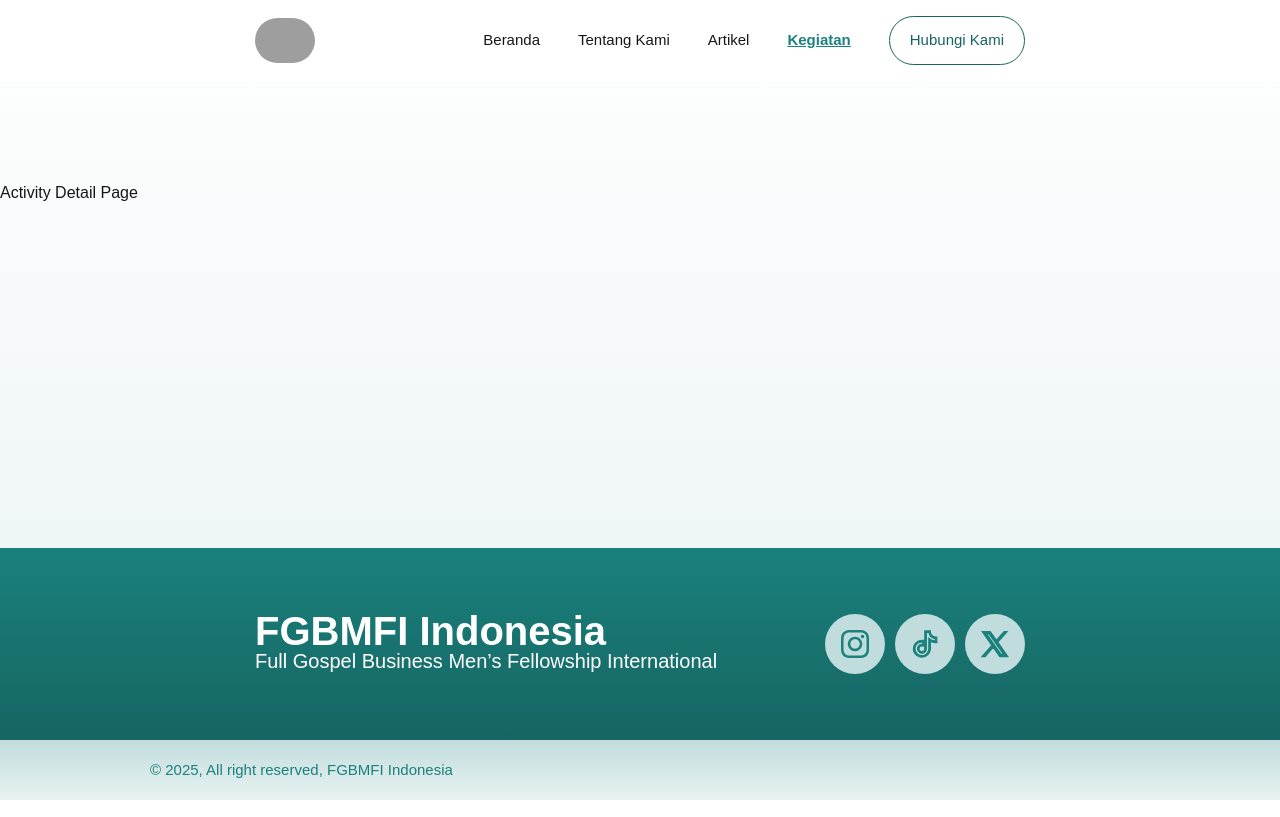
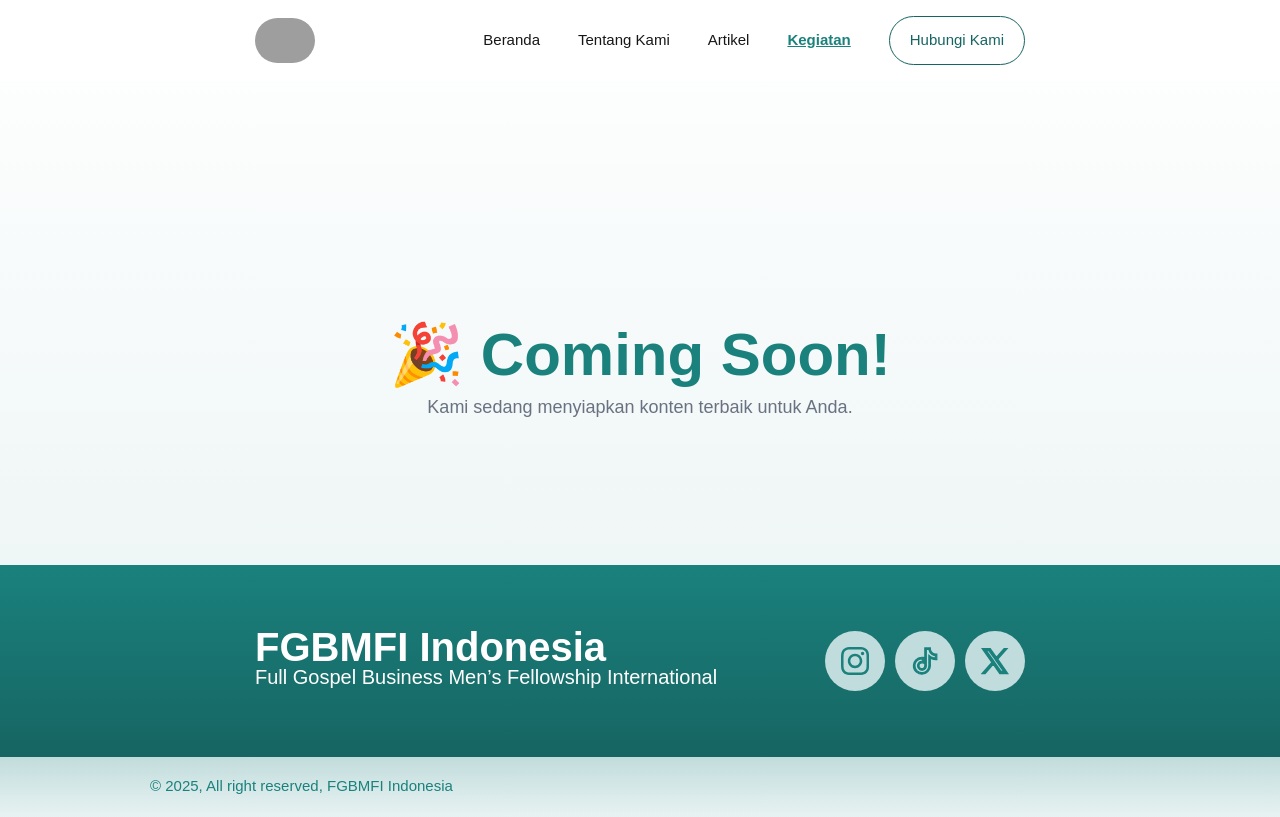
Before and after one commit to reskiabs/fgbmfi-web, a Next.js app: page /activities/147 in a window 1280 px wide. Built offline with nearby package versions, Linux system fonts and the light colour scheme; grey boxes are pictures that could not be loaded.

Commit message:
feat: cooming soon page

```diff
--- a/app/about-us/page.tsx
+++ b/app/about-us/page.tsx
@@ -1,3 +1,5 @@
+import ComingSoon from "@/components/ComingSoon";
+import Container from "@/components/contents/Container";
 import { Metadata } from "next";
 
 export const metadata: Metadata = {
@@ -6,7 +8,11 @@
 };
 
 const AboutUsPage = () => {
-  return <div>About Us Page</div>;
+  return (
+    <Container>
+      <ComingSoon />
+    </Container>
+  );
 };
 
 export default AboutUsPage;
--- a/app/activities/[id]/page.tsx
+++ b/app/activities/[id]/page.tsx
@@ -1,3 +1,5 @@
+import ComingSoon from "@/components/ComingSoon";
+import Container from "@/components/contents/Container";
 import { Metadata } from "next";
 
 export const metadata: Metadata = {
@@ -5,7 +7,11 @@
   description: "Full Gospel Business Men’s International - Indonesia",
 };
 const ActivityDetailPage = () => {
-  return <div>Activity Detail Page</div>;
+  return (
+    <Container>
+      <ComingSoon />
+    </Container>
+  );
 };
 
 export default ActivityDetailPage;
--- a/app/articles/[id]/page.tsx
+++ b/app/articles/[id]/page.tsx
@@ -1,3 +1,5 @@
+import ComingSoon from "@/components/ComingSoon";
+import Container from "@/components/contents/Container";
 import { Metadata } from "next";
 
 export const metadata: Metadata = {
@@ -5,7 +7,11 @@
   description: "Full Gospel Business Men’s International - Indonesia",
 };
 const ArticleDetailPage = () => {
-  return <div>Article Detail Page</div>;
+  return (
+    <Container>
+      <ComingSoon />
+    </Container>
+  );
 };
 
 export default ArticleDetailPage;
--- /dev/null
+++ b/components/ComingSoon.tsx
@@ -0,0 +1,14 @@
+const ComingSoon = () => {
+  return (
+    <div className="flex flex-col items-center justify-center h-96">
+      <h2 className="mb-2 text-4xl font-bold lg:text-6xl text-primary">
+        🎉 Coming Soon!
+      </h2>
+      <p className="text-xs text-gray-500 lg:text-lg">
+        Kami sedang menyiapkan konten terbaik untuk Anda.
+      </p>
+    </div>
+  );
+};
+
+export default ComingSoon;
--- a/components/Header.tsx
+++ b/components/Header.tsx
@@ -13,7 +13,7 @@
   { name: "Tentang Kami", route: "/about-us" },
   { name: "Artikel", route: "/articles" },
   { name: "Kegiatan", route: "/activities" },
-  { name: "Hubungi Kami", route: "/contact" },
+  { name: "Hubungi Kami", route: "/" },
 ];
 
 const Header = () => {
@@ -75,7 +75,7 @@
 
       {/* Mobile overlay menu */}
       {menuOpen && (
-        <div className="fixed inset-0 z-40 h-[42%] flex flex-col items-center justify-start px-8 pt-24 text-lg text-gray-800 bg-white md:hidden">
+        <div className="fixed inset-0 z-40 h-[45%] flex flex-col items-center justify-start px-8 pt-24 text-lg text-gray-800 bg-white md:hidden">
           {menuItems.map((item) => {
             const isActive =
               pathname === item.route || pathname.startsWith(item.route + "/");
```
